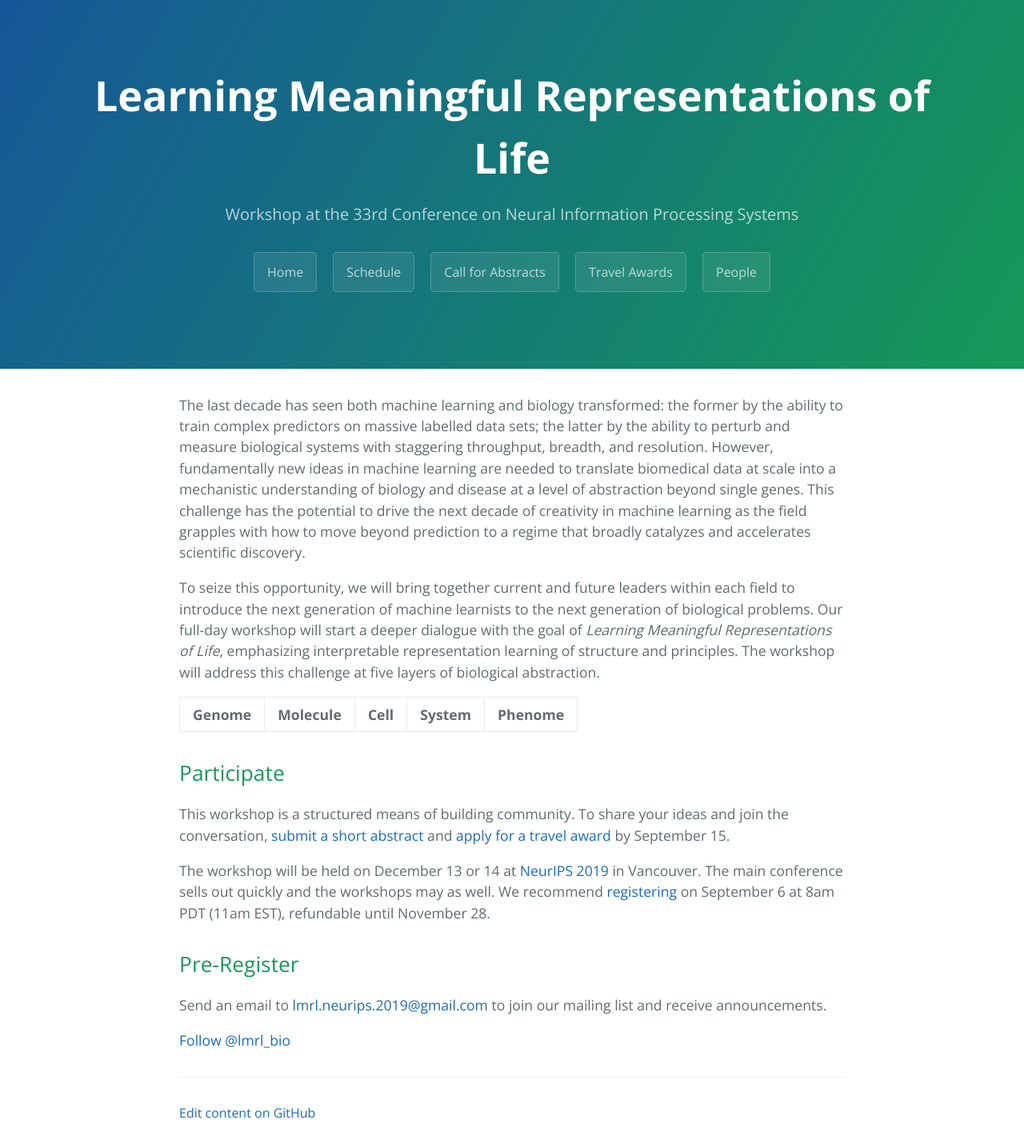
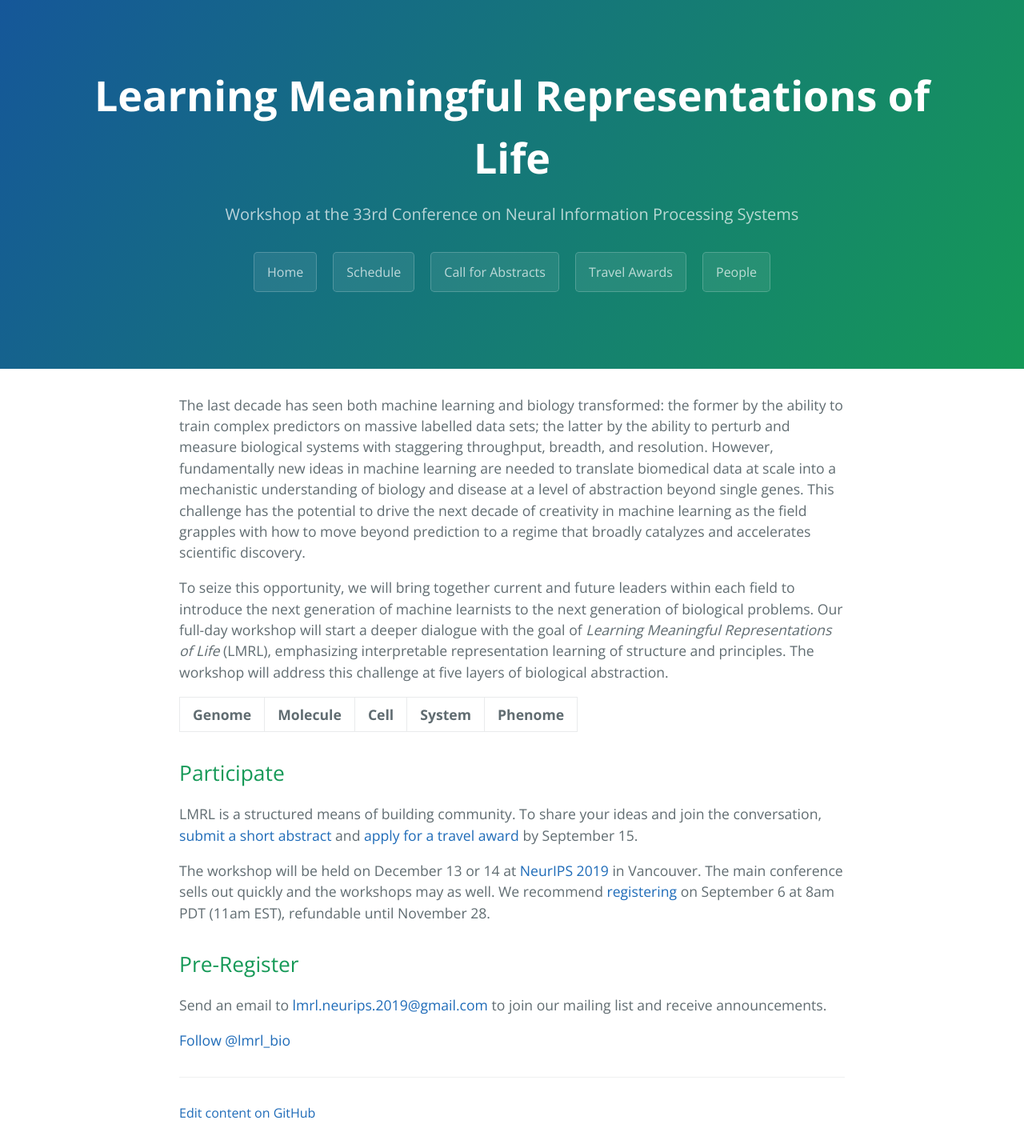
Before and after one commit to lmrl-bio/lmrl-bio.github.io, a Jekyll site: the page built from index.md, in a window 1280 px wide. Shown: the whole page at 80% size. Built offline with Jekyll 4.4.1, drawn with Linux system fonts in a browser that asks for light colours; comment, search, counter and statistics services are not loaded.

Commit message:
Update index.md

```diff
--- a/index.md
+++ b/index.md
@@ -3,7 +3,7 @@ layout: default
 ---
 The last decade has seen both machine learning and biology transformed: the former by the ability to train complex predictors on massive labelled data sets; the latter by the ability to perturb and measure biological systems with staggering throughput, breadth, and resolution. However, fundamentally new ideas in machine learning are needed to translate biomedical data at scale into a mechanistic understanding of biology and disease at a level of abstraction beyond single genes. This challenge has the potential to drive the next decade of creativity in machine learning as the field grapples with how to move beyond prediction to a regime that broadly catalyzes and accelerates scientific discovery.
 
-To seize this opportunity, we will bring together current and future leaders within each field to introduce the next generation of machine learnists to the next generation of biological problems. Our full-day workshop will start a deeper dialogue with the goal of *Learning Meaningful Representations of Life*, emphasizing interpretable representation learning of structure and principles. The workshop will address this challenge at five layers of biological abstraction.
+To seize this opportunity, we will bring together current and future leaders within each field to introduce the next generation of machine learnists to the next generation of biological problems. Our full-day workshop will start a deeper dialogue with the goal of *Learning Meaningful Representations of Life* (LMRL), emphasizing interpretable representation learning of structure and principles. The workshop will address this challenge at five layers of biological abstraction.
 
 <table>
   <tr>
@@ -17,7 +17,7 @@ To seize this opportunity, we will bring together current and future leaders wit
 
 ## Participate
 
-This workshop is a structured means of building community. To share your ideas and join the conversation, [submit a short abstract](https://lmrl-bio.github.io/call) and [apply for a travel award](https://lmrl-bio.github.io/travel) by September 15.
+LMRL is a structured means of building community. To share your ideas and join the conversation, [submit a short abstract](https://lmrl-bio.github.io/call) and [apply for a travel award](https://lmrl-bio.github.io/travel) by September 15.
 
 The workshop will be held on December 13 or 14 at [NeurIPS 2019](https://nips.cc/Conferences/2019/) in Vancouver. The main conference sells out quickly and the workshops may as well. We recommend [registering](https://nips.cc/Register/view-registration) on September 6 at 8am PDT (11am EST), refundable until November 28.
 
```
